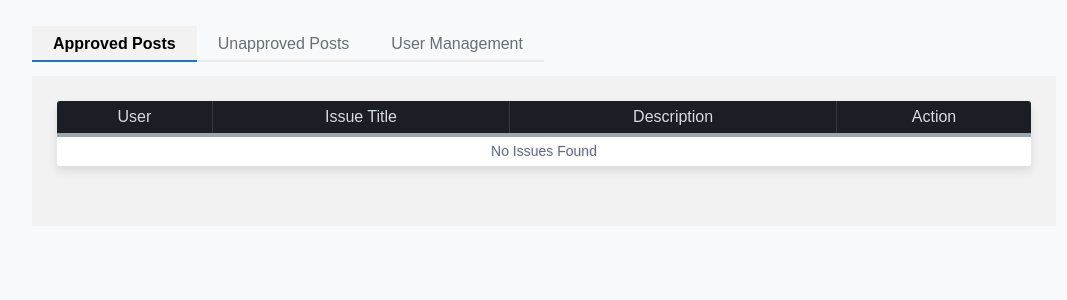
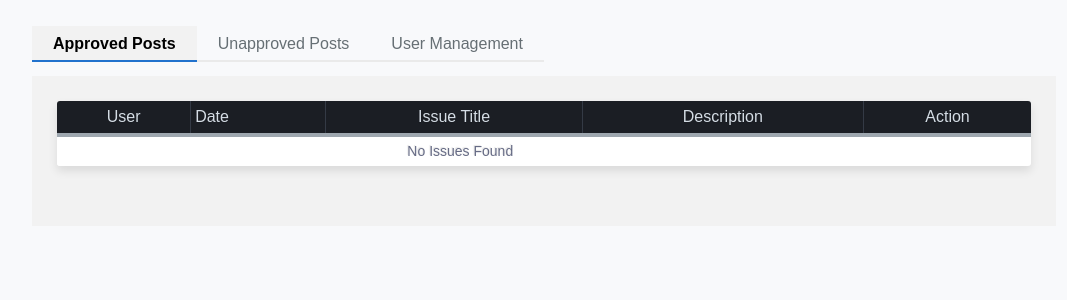
Before and after one commit to Ashumishra01999/KnowledgeBase, a PHP site: page /kb/superadmin.php in a window 1280 px wide. Shown: the part 104-404 px from the top of the page, without its empty margins (96-1163 px from the left). Run offline with PHP 8.4, Linux system fonts and the light colour scheme; the visitor is signed in with stand-in values (Sample User, id 1); data comes from the database, SQL or seed files in the repository; data that the repository does not hold is empty.

Commit message:
Display post creation date in superadmin panel

```diff
--- a/dbconnect.php
+++ b/dbconnect.php
@@ -162,7 +162,7 @@ error_reporting(E_ALL);
   public function getallPosts()
   {
     global $dblink;
-    $query = $dblink->prepare("SELECT login_credentials.name, post_id ,title, description, resolution, approved FROM posts INNER JOIN login_credentials ON posts.user_id=login_credentials.id");
+    $query = $dblink->prepare("SELECT login_credentials.name, post_id ,title, description, resolution, approved, creation_time FROM posts INNER JOIN login_credentials ON posts.user_id=login_credentials.id");
     $query->execute();
     return ($query->get_result())->fetch_all(MYSQLI_ASSOC);
   }
--- a/superadmin.php
+++ b/superadmin.php
@@ -85,6 +85,7 @@ $userlist = $dbconnection->getUsers();
               <table class="postlist">
                 <tr>
                   <th class="text-center">User</th>
+                  <th class="text=center">Date</th>
                   <th class="text-center">Issue Title</th>
                   <th class="text-center">Description</th>
                   <th class="text-center">Action</th>
@@ -97,11 +98,13 @@ $userlist = $dbconnection->getUsers();
                     $found++;
                     echo "<tr><td class='text-left'>";
                     echo htmlentities($post['name']);
-                    echo("</td><td class='text-left'>");
-                    echo(htmlentities($post['title']));
-                    echo("</td><td class='text-left'>");
-                    echo(htmlentities($post['description']));
-                    echo("</td><td class='text-left'>");
+                    echo "</td><td class='text-left'>";
+                    echo (htmlentities (date('d-m-Y', strtotime($post['creation_time']))));
+                    echo ("</td><td class='text-left'>");
+                    echo (htmlentities($post['title']));
+                    echo ("</td><td class='text-left'>");
+                    echo (htmlentities($post['description']));
+                    echo ("</td><td class='text-left'>");
                     ?>
                     <label class="dropdown">
                         <div class="dd-button">
@@ -136,6 +139,7 @@ $userlist = $dbconnection->getUsers();
               <table class="postlist">
                 <tr>
                   <th class="text-center">User</th>
+                  <th class="text-center">Date</th>
                   <th class="text-center">Issue Title</th>
                   <th class="text-center">Description</th>
                   <th class="text-center">Action</th>
@@ -148,6 +152,8 @@ $userlist = $dbconnection->getUsers();
                     $found++;
                     echo "<tr><td class='text-left'>";
                     echo htmlentities($post['name']);
+                    echo "</td><td class='text-left'>";
+                    echo (htmlentities (date('d-m-Y', strtotime($post['creation_time']))));
                     echo("</td><td class='text-left'>");
                     echo(htmlentities($post['title']));
                     echo("</td><td class='text-left'>");
```
